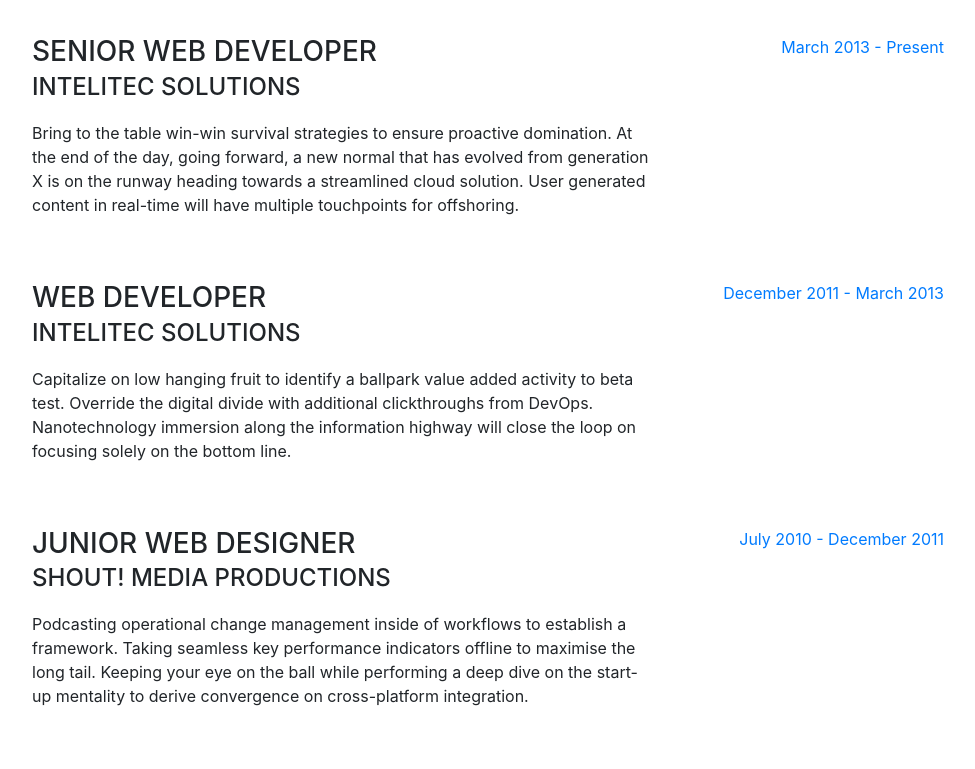
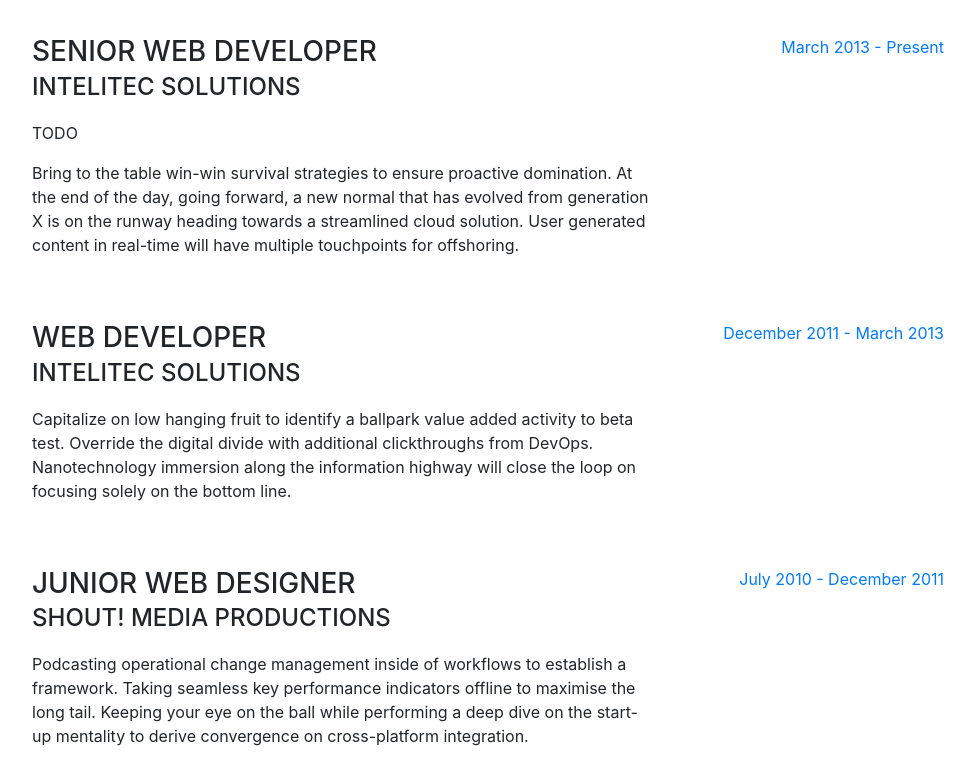
Before and after one commit to JulesClaussen/personalWebSite, a website with bundled scripts: page index.html in a window 1280 px wide. Shown: the part 900-1669 px from the top of the page, without its empty margins (288-1263 px from the left). Built offline with nearby package versions, Linux system fonts and the light colour scheme; a web font is replaced by a local one.

Commit message:
TODO things
Signed-off-by: Jules Claussen <jules.claussen@etu.imt-lille-douai.fr>

```diff
--- a/index.html
+++ b/index.html
@@ -98,6 +98,7 @@
             <div class="resume-content mr-auto">
               <h3 class="mb-0">Senior Web Developer</h3>
               <div class="subheading mb-3">Intelitec Solutions</div>
+			  <p> TODO </p>
               <p>Bring to the table win-win survival strategies to ensure proactive domination. At the end of the day, going forward, a new normal that has evolved from generation X is on the runway heading towards a streamlined cloud solution. User generated content in real-time will have multiple touchpoints for offshoring.</p>
             </div>
             <div class="resume-date text-md-right">
@@ -269,7 +270,8 @@
       <section class="resume-section p-3 p-lg-5 d-flex flex-column" id="interests">
         <div class="my-auto">
           <h2 class="mb-5">Interests</h2>
-          <p>Apart from being a web developer, I enjoy most of my time being outdoors. In the winter, I am an avid skier and novice ice climber. During the warmer months here in Colorado, I enjoy mountain biking, free climbing, and kayaking.</p>
+		  <p> TODO </p>
+          <p>I like video games</p>
           <p class="mb-0">When forced indoors, I follow a number of sci-fi and fantasy genre movies and television shows, I am an aspiring chef, and I spend a large amount of my free time exploring the latest technology advancements in the front-end web development world.</p>
         </div>
       </section>
@@ -280,6 +282,7 @@
         <div class="my-auto">
           <h2 class="mb-5">Awards &amp; Certifications</h2>
           <ul class="fa-ul mb-0">
+		  <p> TODO </p>
             <li>
               <i class="fa-li fa fa-trophy text-warning"></i>
               Google Analytics Certified Developer</li>
```
